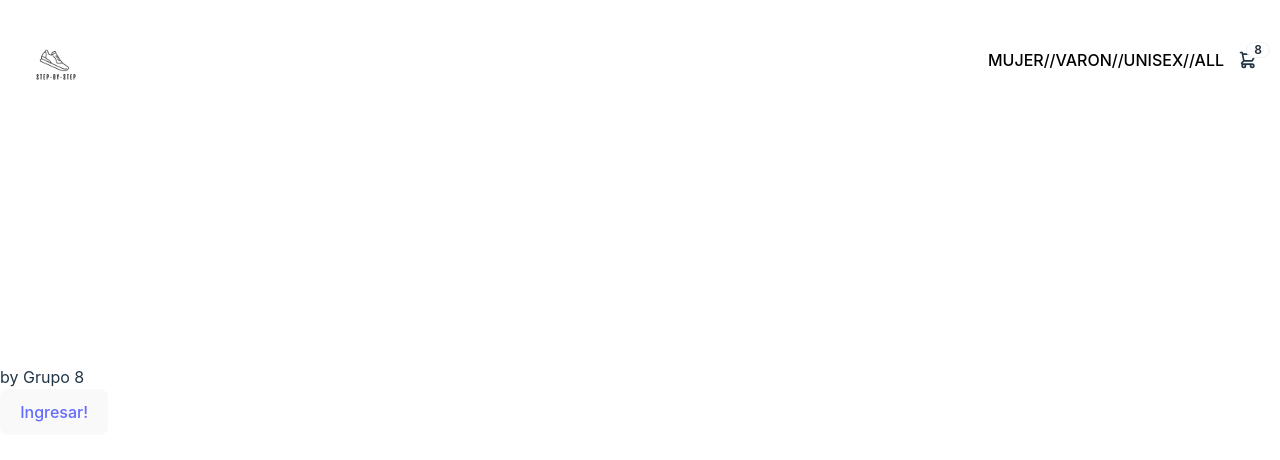
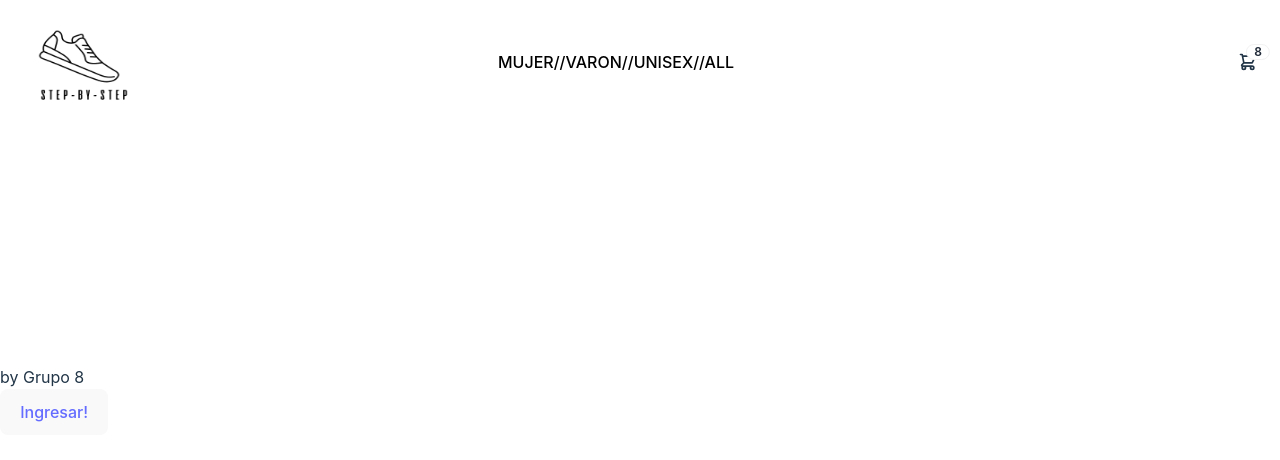
Before and after one commit to JesusEGomez/Step-by-Step, a React (Vite) app in the folder Client/: page / in a window 1280 px wide. Shown: the top 460 px of the page. Built offline with nearby package versions, Linux system fonts and the light colour scheme.

Commit message:
estilos a la navBar

```diff
--- a/Client/src/components/Navbar/Navbar.jsx
+++ b/Client/src/components/Navbar/Navbar.jsx
@@ -5,10 +5,10 @@ const NavBar = () => {
 
         <div className="navbar bg-base-100 fixed top-1">
             <div className="flex-1">
-                <Link to="/home" className="text-black hover:text-gray-500"><img src={logo} alt="logo" className=" w-24 rounded-full  " /></Link>
+                <Link to="/home" className="text-black hover:text-gray-500"><img src={logo} alt="logo" className=" w-28 h-24 rounded-sm ml-5 mt-1  " /></Link>
             </div>
-            <div className="flex-none">
-                <div  >
+            <div className="flex-auto justify-between">
+                <div className="" >
                     <Link to="/tienda" className="text-black hover:text-gray-500">MUJER/</Link>
                     <Link to="/tienda" className="text-black hover:text-gray-500">/VARON/</Link>
                     <Link to="/tienda" className="text-black hover:text-gray-500">/UNISEX/</Link>
```
Also changed, not shown: Client/src/assets/logo.png.
